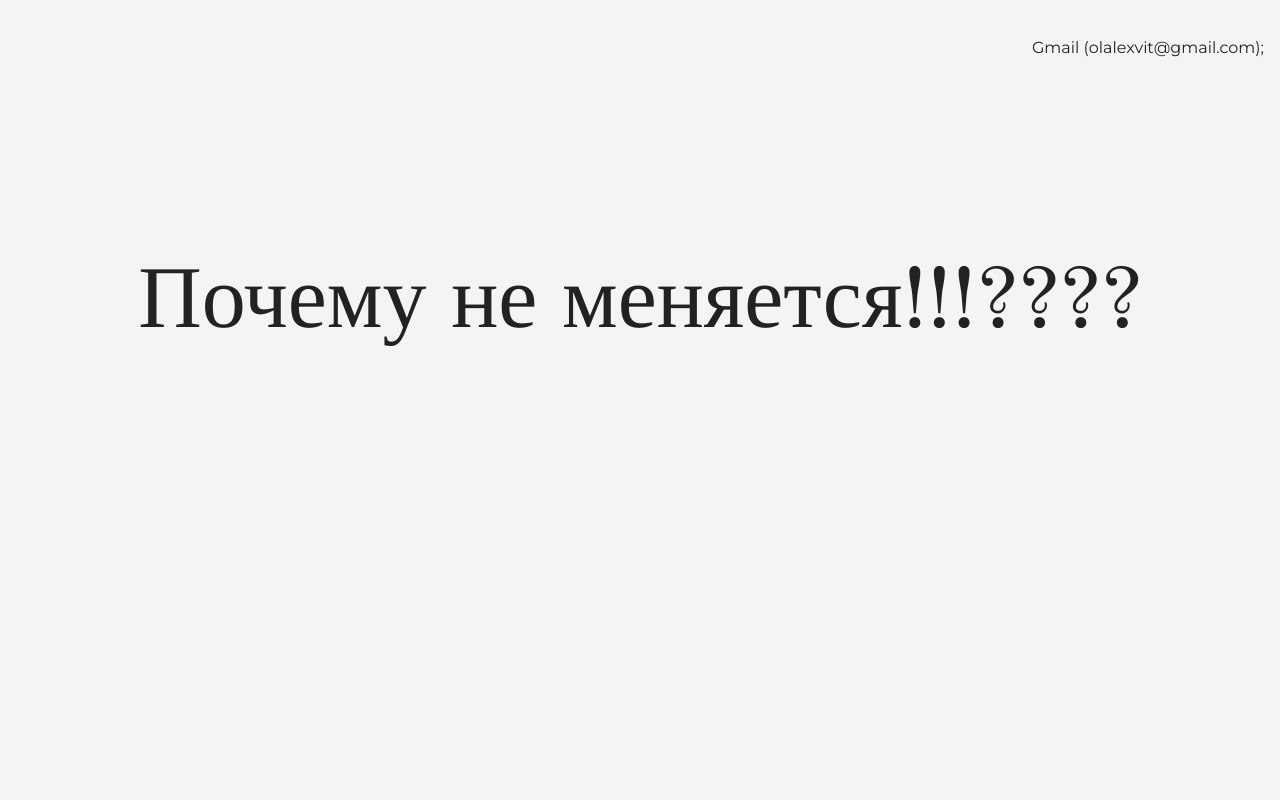
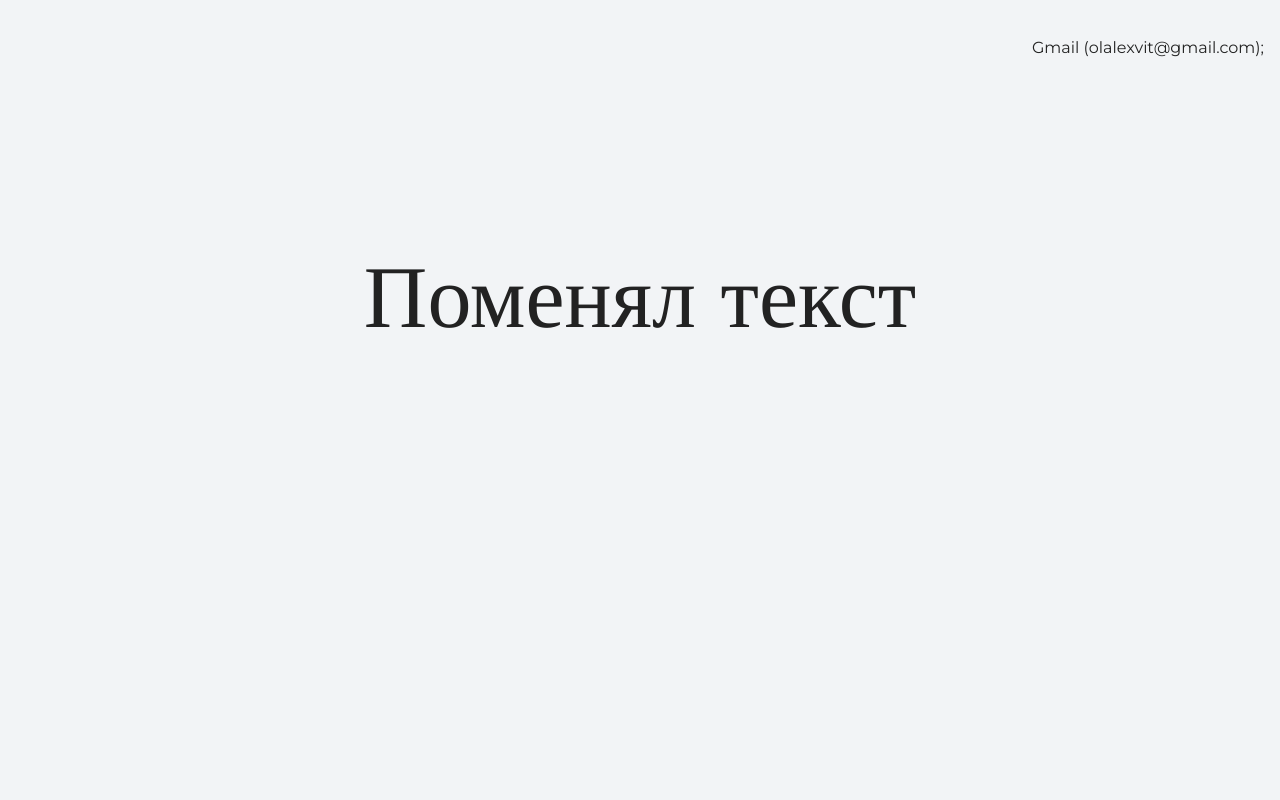
Before and after one commit to olalexvit/my-sitee, a plain HTML site: page index.html in a window 1280 px wide. Shown: the top 800 px of the page. Drawn offline with nearby package versions, Linux system fonts and the light colour scheme.

Commit message:
меняет текст на главной

```diff
--- a/index.html
+++ b/index.html
@@ -16,7 +16,7 @@
 
     <section class="hero-image">
 	 <div class="container">
-       <h1 class="heading">Почему не меняется!!!????</h1>
+       <h1 class="heading">Поменял текст</h1>
        <p></p>
 	  </div>
     </section>
```
